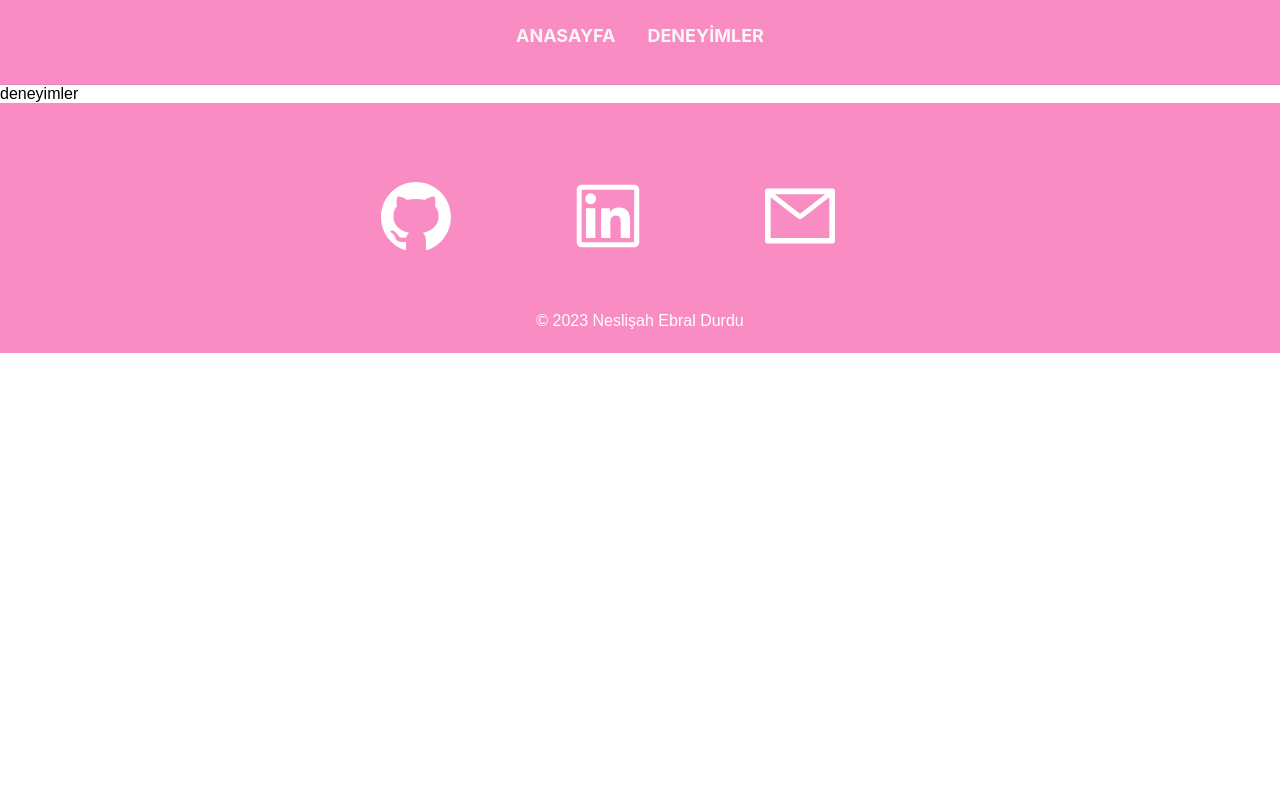
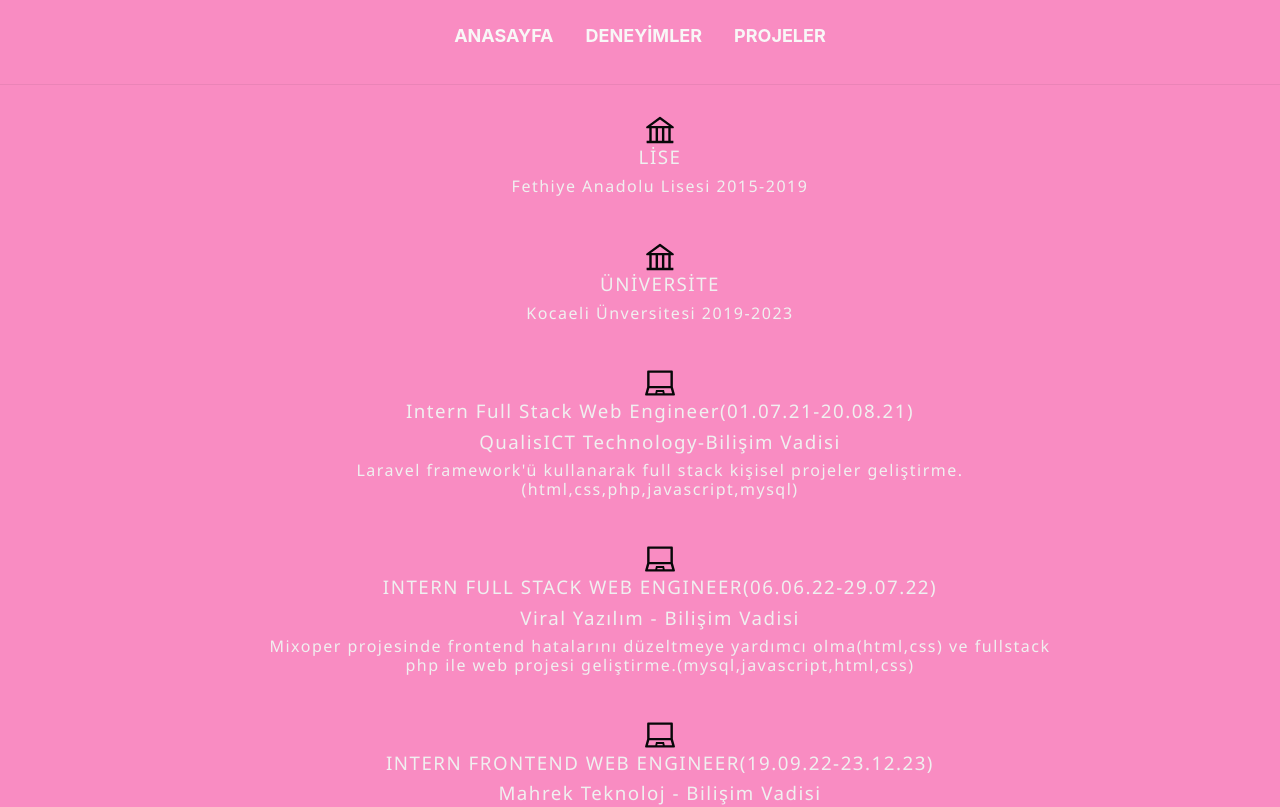
Before and after one commit to nesli10/portfolio, a React (Create React App) app: page /deneyim in a window 1280 px wide. Shown: the top 807 px of the page. Built offline with nearby package versions, Linux system fonts and the light colour scheme.

Commit message:
new update

```diff
--- a/src/App.css
+++ b/src/App.css
@@ -141,3 +141,31 @@
     font-size: 30px;
   }
 }
+.expContainer{
+  width: 100%;
+  height: calc(150vh - 200px);
+  background-color: #f98cc2;
+}
+.expElements{
+  padding: 15px;
+  width: 70%;
+  margin: auto;
+}
+.expElements ol{
+  display: flex;
+  align-items: center;
+  justify-content: center;
+  flex-direction: column;
+}
+.expElements ol li{
+  margin: 15px;
+  text-align: center;
+  list-style-type: none;
+  letter-spacing: 1.5px;
+  font-family: "Segoe UI", Tahoma, Geneva, Verdana, sans-serif;
+  color: #f0f0f0;
+}
+.expElements ol li svg{
+  font-size: 30px;
+  color: #070708;
+}
--- a/src/App.js
+++ b/src/App.js
@@ -3,6 +3,7 @@ import React from "react";
 import Home from "./Home";
 import { Routes, Route } from "react-router-dom";
 import Deneyim from "./Deneyim";
+import Proje from "./Proje";
 
 function App() {
   return (
@@ -10,6 +11,7 @@ function App() {
       <Routes>
         <Route path="/" element={<Home />}></Route>
         <Route path="/deneyim" element={<Deneyim />}></Route>
+        <Route path="/proje" element={<Proje />}></Route>
       </Routes>
     </div>
   );
--- a/src/Deneyim.js
+++ b/src/Deneyim.js
@@ -2,6 +2,7 @@ import React from "react";
 import { Helmet } from "react-helmet";
 import Header from "./Header";
 import Footer from "./Footer";
+import { BankOutlined, LaptopOutlined } from "@ant-design/icons";
 
 function Deneyimler() {
   return (
@@ -10,7 +11,50 @@ function Deneyimler() {
         <title>deneyimler</title>
       </Helmet>
       <Header></Header>
-      <div>deneyimler</div>
+      <div className="expContainer">
+        <div className="expElements">
+          <ol>
+            <li>
+              <BankOutlined />
+              <h3>LİSE </h3>
+              <p>Fethiye Anadolu Lisesi 2015-2019</p>
+            </li>
+            <li>
+              <BankOutlined />
+              <h3>ÜNİVERSİTE</h3>
+              <p>Kocaeli Ünversitesi 2019-2023</p>
+            </li>
+            <li>
+              <LaptopOutlined />
+              <h3>Intern Full Stack Web Engineer(01.07.21-20.08.21)</h3>
+              <h3>QualisICT Technology-Bilişim Vadisi</h3>
+              <p>
+                Laravel framework'ü kullanarak full stack kişisel projeler
+                geliştirme.(html,css,php,javascript,mysql)
+              </p>
+            </li>
+            <li>
+              <LaptopOutlined />
+              <h3>INTERN FULL STACK WEB ENGINEER(06.06.22-29.07.22)</h3>
+              <h3>Viral Yazılım - Bilişim Vadisi</h3>
+              <p>
+                Mixoper projesinde frontend hatalarını düzeltmeye yardımcı
+                olma(html,css) ve fullstack php ile web projesi
+                geliştirme.(mysql,javascript,html,css)
+              </p>
+            </li>
+            <li>
+              <LaptopOutlined />
+              <h3>INTERN FRONTEND WEB ENGINEER(19.09.22-23.12.23)</h3>
+              <h3>Mahrek Teknoloj - Bilişim Vadisi</h3>
+              <p>
+                React.js framework'ü kullanarak kişisel frontend web sitesi
+                geliştirme.(react.js,javascript,html,css)
+              </p>
+            </li>
+          </ol>
+        </div>
+      </div>
       <Footer></Footer>
     </div>
   );
--- a/src/Footer.js
+++ b/src/Footer.js
@@ -26,7 +26,7 @@ function Footer() {
           <Button
             className="iconbtn"
             type="link"
-            href=""
+            href="mailto:nestay2001@gmail.com"
             icon={<MailOutlined />}
           />
         </div>
--- a/src/Header.js
+++ b/src/Header.js
@@ -16,6 +16,11 @@ function Header() {
             DENEYİMLER
           </Link>
         </Menu.Item>
+        <Menu.Item className="navbaritem">
+          <Link className="navbarlink" to="/proje">
+            PROJELER
+          </Link>
+        </Menu.Item>
       </Menu>
     </div>
   );
--- /dev/null
+++ b/src/Proje.js
@@ -0,0 +1,19 @@
+import React from "react";
+import Header from "./Header";
+import { Helmet } from "react-helmet";
+import Footer from "./Footer";
+
+function Proje() {
+  return (
+    <div>
+      <Helmet>
+        <title>Anasayfa</title>
+      </Helmet>
+      <Header></Header>
+
+      <Footer></Footer>
+    </div>
+  );
+}
+
+export default Proje;
```
Also changed, not shown: src/index.css (deleted, +0 -13 lines).
